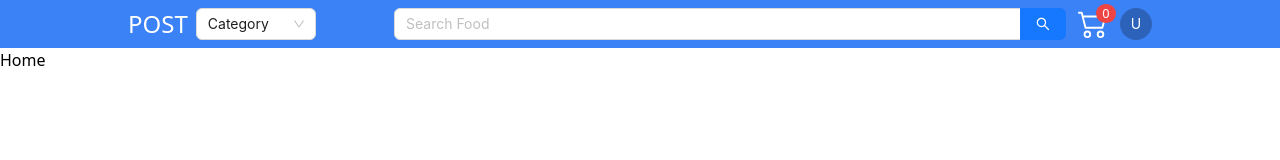
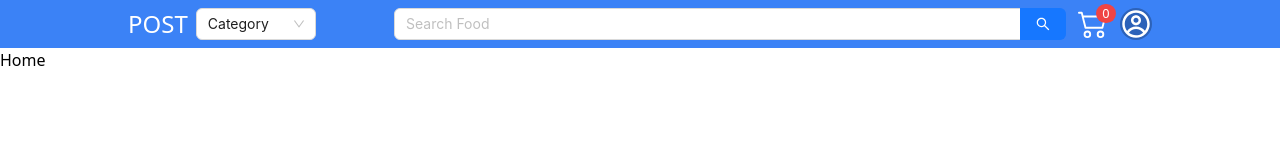
Before and after one commit to Excell-09/food_store, a React (Vite) app in the folder client/: page / in a window 1280 px wide. Shown: the top 160 px of the page. Built offline with nearby package versions, Linux system fonts and the light colour scheme; no server answers.

Commit message:
make navbar to small component

```diff
--- /dev/null
+++ b/client/src/pages/Layout/CartNavItem.jsx
@@ -0,0 +1,11 @@
+import React from "react";
+import { BsCart2 } from "react-icons/bs";
+
+export default function CartNavItem({ handleLink }) {
+  return (
+    <div className="relative px-3" onClick={handleLink("/checkout")}>
+      <small className="absolute bg-red-500 w-5 text-center text-white rounded-full right-1 -top-1">0</small>
+      <BsCart2 className="text-white text-3xl cursor-pointer" />
+    </div>
+  );
+}
--- /dev/null
+++ b/client/src/pages/Layout/Logo.jsx
@@ -0,0 +1,9 @@
+import React from "react";
+
+export default function Logo({handleLink}) {
+  return (
+    <h6 onClick={handleLink("/")} className="text-2xl text-white cursor-pointer">
+      POST
+    </h6>
+  );
+}
--- a/client/src/pages/Layout/MeneItem.jsx
+++ b/client/src/pages/Layout/MeneItem.jsx
@@ -7,7 +7,9 @@ export default function MenuItem({ item }) {
     <>
       {item.map((item, i) => (
         <Link key={i} to={item.to} className="w-full">
-          <Button className="w-full" type="text">{item.label}</Button>
+          <Button className="w-full text-capitalize" type="text">
+            {item.label}
+          </Button>
         </Link>
       ))}
     </>
--- a/client/src/pages/Layout/Navbar.jsx
+++ b/client/src/pages/Layout/Navbar.jsx
@@ -1,9 +1,11 @@
 import React from "react";
-import { Select, Input, Avatar, Button } from "antd";
+import { Select, Input } from "antd";
 import appAxios from "../../utils/AppAxios";
-import { BsCart2 } from "react-icons/bs";
-import MenuItem from "./MeneItem";
 import { useNavigate } from "react-router-dom";
+import UserAvatar from "./UserAvatar";
+import CartNavItem from "./CartNavItem";
+import Logo from "./Logo";
+import SearchNav from "./SearchNav";
 
 export default function Navbar() {
   const user = false;
@@ -57,38 +59,22 @@ export default function Navbar() {
 
   return (
     <header className="bg-blue-500 p-2">
-      <div className="max-w-5xl mx-auto flex max-sm:flex-wrap">
+      <nav className="max-w-5xl mx-auto flex max-sm:flex-wrap">
         <div className="flex items-center gap-2 flex-1 pe-2">
-          <h6 onClick={handleLink("/")} className="text-2xl text-white cursor-pointer">
-            POST
-          </h6>
+          <Logo handleLink={handleLink} />
           <Select className="w-[120px]" defaultValue="Category" onChange={handleChange} options={categories} />
         </div>
 
-        <div className="w-full mt-3 sm:mt-0 max-sm:order-last sm:order-0 sm:max-w-2xl">
-          <Search placeholder="Search Food" onSearch={onSearch} enterButton />
-        </div>
+        <SearchNav Search={Search} onSearch={onSearch} />
 
-        <div className="relative px-3" onClick={handleLink("/checkout")}>
-          <small className="absolute bg-red-500 w-5 text-center text-white rounded-full right-1 -top-1">0</small>
-          <BsCart2 className="text-white text-3xl cursor-pointer" />
-        </div>
+        <CartNavItem handleLink={handleLink} />
 
-        <div className="relative">
-          <Avatar className="cursor-pointer" onClick={handleOpenMenuProfile}>
-            U
-          </Avatar>
-          <div
-            className={`absolute bg-white p-1 right-0 mt-1 rounded-md shadow transition-all duration-200 ${
-              isOpenProfileMenu
-                ? "opacity-100 scale-100 translate-y-0 translate-x-0"
-                : "opacity-0 scale-0 -translate-y-12 translate-x-10"
-            }`}
-          >
-            <MenuItem item={profileMenu} />
-          </div>
-        </div>
-      </div>
+        <UserAvatar
+          handleOpenMenuProfile={handleOpenMenuProfile}
+          isOpenProfileMenu={isOpenProfileMenu}
+          profileMenu={profileMenu}
+        />
+      </nav>
     </header>
   );
 }
--- /dev/null
+++ b/client/src/pages/Layout/SearchNav.jsx
@@ -0,0 +1,9 @@
+import React from "react";
+
+export default function SearchNav({Search,onSearch}) {
+  return (
+    <div className="w-full mt-3 sm:mt-0 max-sm:order-last sm:order-0 sm:max-w-2xl">
+      <Search placeholder="Search Food" onSearch={onSearch} enterButton />
+    </div>
+  );
+}
--- /dev/null
+++ b/client/src/pages/Layout/UserAvatar.jsx
@@ -0,0 +1,25 @@
+import { Avatar } from "antd";
+import React from "react";
+import { CgProfile } from "react-icons/cg";
+import MenuItem from "./MeneItem";
+
+export default function UserAvatar({ handleOpenMenuProfile, profileMenu, isOpenProfileMenu }) {
+  return (
+    <div className="relative">
+      <Avatar
+        className="cursor-pointer"
+        onClick={handleOpenMenuProfile}
+        icon={<CgProfile className="text-3xl" />}
+      ></Avatar>
+      <div
+        className={`absolute bg-white p-1 right-0 mt-1 rounded-md shadow transition-all duration-200 ${
+          isOpenProfileMenu
+            ? "opacity-100 scale-100 translate-y-0 translate-x-0"
+            : "opacity-0 scale-0 -translate-y-12 translate-x-10"
+        }`}
+      >
+        <MenuItem item={profileMenu} />
+      </div>
+    </div>
+  );
+}
```
